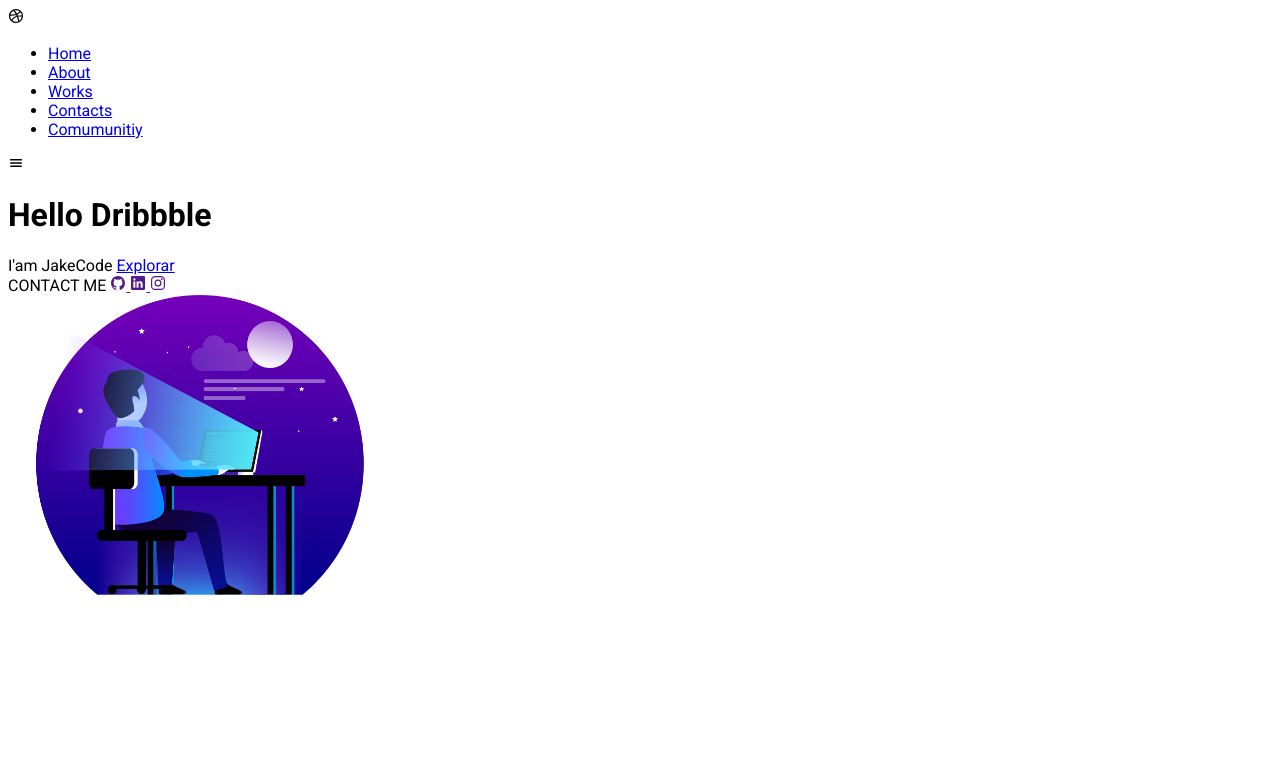
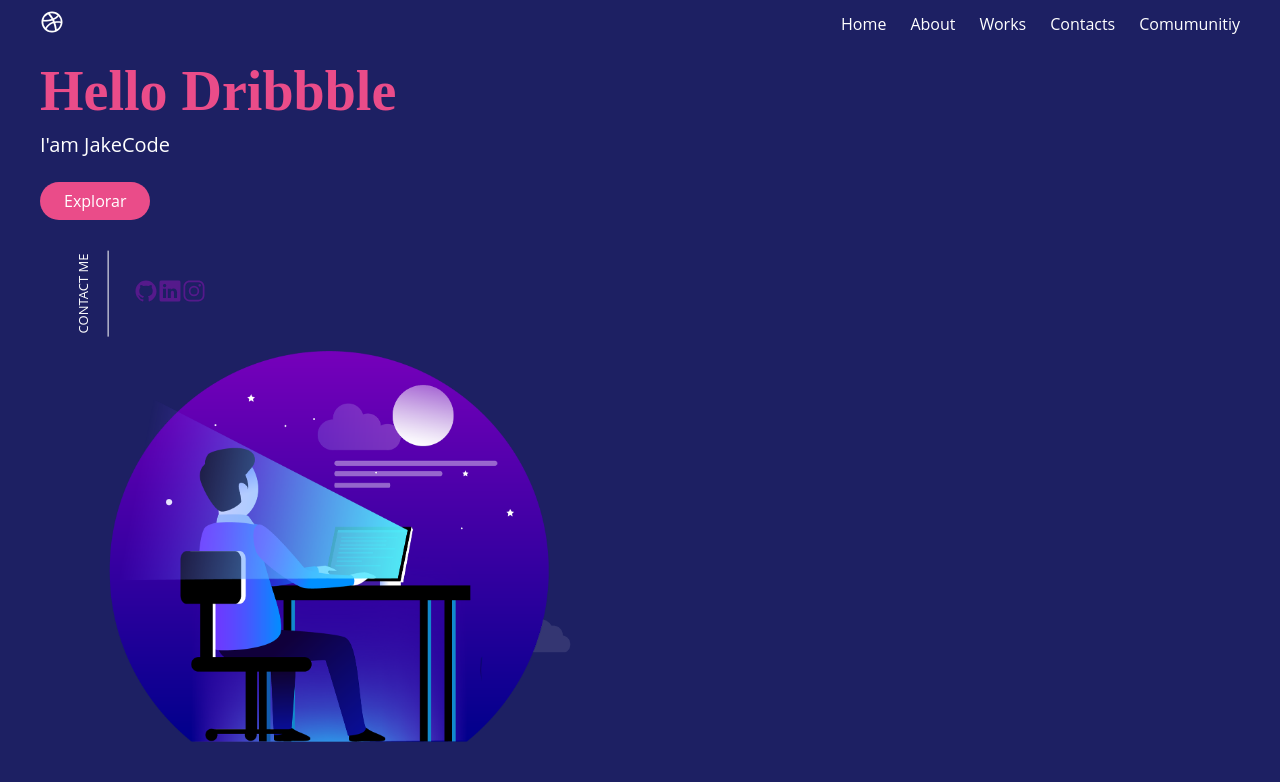
Before and after one commit to WON-JIN-LEE/page-web-responsive-mobile, a plain HTML site: page index.html in a window 1280 px wide. Drawn offline with nearby package versions, Linux system fonts and the light colour scheme.

Commit message:
Update CSS, JS-toggleBtn

```diff
--- a/js/main.js
+++ b/js/main.js
@@ -0,0 +1,12 @@
+const showMenu = (toggleID, navId) => {
+    const toggle = document.querySelector(toggleID);
+    const nav = document.querySelector(navId);
+
+    if (toggle && nav) {
+        toggle.addEventListener('click', () => {
+            nav.classList.toggle('show');
+        })
+    }
+}
+
+showMenu('#menu-toggle', '#nav-menu');
--- a/styles.css
+++ b/styles.css
@@ -1,8 +1,218 @@
-body {
-  font-family: "Roboto", sans-serif;
+:root {
+  /* Header */
+  --header-height: 3rem;
+
+  /* Color */
+  --color-first: #ea4c89;
+  --color-secondary: #1d2063;
+  --color-text: #fff;
+
+  /* Fuente */
+  --heading-font: "Raleway";
+  --body-font: "Open Sans";
+  --h1-font-size: 2rem;
+  --h3-font-size: 1rem;
+  --small-font-size: 0.8125rem;
+
+  /* z-index */
+  --z-back: -10;
+  --z-naormal: 1;
+  --z-tooltip: 10;
+  --z-fixed: 100;
+  --z-model: 1000;
 }
 
-.home__img img {
-  width: 400px;
-  height: 300px;
+@media screen and (min-width: 768px) {
+  :root {
+    --h1-font-size: 3.5rem;
+    --h3-font-size: 1.25rem;
+    --small-font-size: 0.8125rem;
+  }
 }
+
+/* BASE */
+*,
+::before,
+::after {
+  box-sizing: border-box;
+}
+
+body {
+  margin: var(--header-height) 0 0 0;
+  color: var(--color-text);
+  background-color: var(--color-secondary);
+  font-family: var(--body-font);
+}
+ul {
+  margin: 0;
+  padding: 0;
+  list-style: none;
+}
+
+a {
+  /* text-decoration: 글씨에 밑줄이나 윗줄, 중간줄을 넣을 때 사용함; */
+  text-decoration: none;
+}
+
+h1 {
+  font-size: var(--h1-font-size);
+  font-family: var(--heading-font);
+}
+
+img {
+  max-width: 100%;
+  height: auto;
+}
+
+/* LAYAOUT */
+.bd-grid {
+  display: grid;
+  grid-template-columns: 100%;
+  max-width: 1200px;
+  margin-left: 1rem;
+  margin-right: 1rem;
+  align-items: center;
+}
+.l-header {
+  width: 100%;
+  position: fixed;
+  top: 0;
+  left: 0;
+  background-color: var(--color-secondary);
+}
+
+/* COMPONENTS */
+.button {
+  display: inline-block;
+  padding: 0.5rem 1.5rem;
+  margin-bottom: 1rem;
+  background-color: var(--color-first);
+  color: var(--color-text);
+  border-radius: 1.5rem;
+}
+
+.button:hover {
+  box-shadow: 2px 0 24px var(--color-first);
+  transition: 0.5s;
+}
+/* PAGES */
+.home {
+  height: calc(100vh- var(--header-height));
+}
+.nav {
+  height: var(--header-height);
+  display: flex;
+  justify-content: space-between;
+  align-items: center;
+}
+
+@media screen and (max-width: 768px) {
+  .nav__menu {
+    position: fixed;
+    top: var(--header-height);
+    right: -100%;
+    width: 60%;
+    height: 100vh;
+    padding: 1.5rem;
+    background-color: var(--color-secondary);
+    z-index: var(--z-fixed);
+    transition: 0.5s;
+    border-top: 1px solid var(--color-text);
+    border-left: 1px solid var(--color-text);
+    opacity: 0.9;
+  }
+}
+.nav__item {
+  margin-bottom: 1.5rem;
+}
+.nav__link {
+  color: var(--color-text);
+}
+.nav__link:hover {
+  border-bottom: 1px solid var(--color-text);
+}
+.nav__icon {
+  font-size: 1.5rem;
+}
+.nav__toggle {
+  cursor: pointer;
+}
+
+/* Aparece menu */
+.show {
+  right: 0;
+}
+
+/* HOME */
+.home__data {
+  padding-top: 2rem;
+  text-align: center;
+}
+.home__title {
+  margin-bottom: 0.5rem;
+  color: var(--color-first);
+}
+.home__name {
+  display: block;
+  margin-bottom: 1.5rem;
+  font-size: var(--h3-font-size);
+}
+.home__social {
+  display: flex;
+  align-items: center;
+  text-align: initial;
+}
+.home__social__name {
+  transform: rotate(270deg);
+  border-bottom: 1px solid var(--color-text);
+  margin-right: 0.5rem;
+  padding: 1rem 0.2rem;
+  font-size: var(--small-font-size);
+}
+
+.home__social__icon {
+  margin-right: 1rem;
+  color: var(--color-text);
+  z-index: var(--z-back);
+}
+
+.home__img {
+  padding: 2rem;
+}
+/* MEDIA QUERIES */
+@media screen and (min-width: 768px) {
+  body {
+    margin: 0;
+  }
+  .home {
+    height: 100vh;
+    grid-template-columns: 1fr 1fr;
+  }
+
+  .button {
+    margin-bottom: 3rem;
+  }
+  .nav__list {
+    display: flex;
+  }
+  .nav__item {
+    margin-bottom: 0;
+    margin-left: 1.5rem;
+  }
+  .nav__toggle {
+    display: none;
+  }
+  .home__data {
+    padding: 0;
+    text-align: initial;
+  }
+  .home__social-icon {
+    font-size: 1.5rem;
+  }
+}
+@media screen and (min-width: 1200px) {
+  .bd-grid {
+    margin-left: auto;
+    margin-right: auto;
+  }
+}
```
